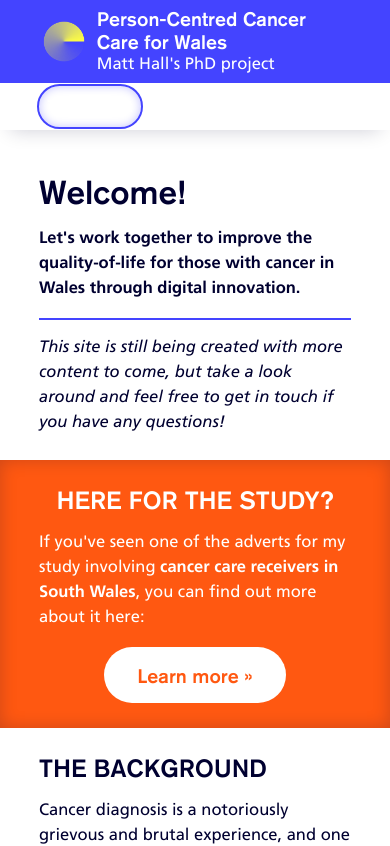
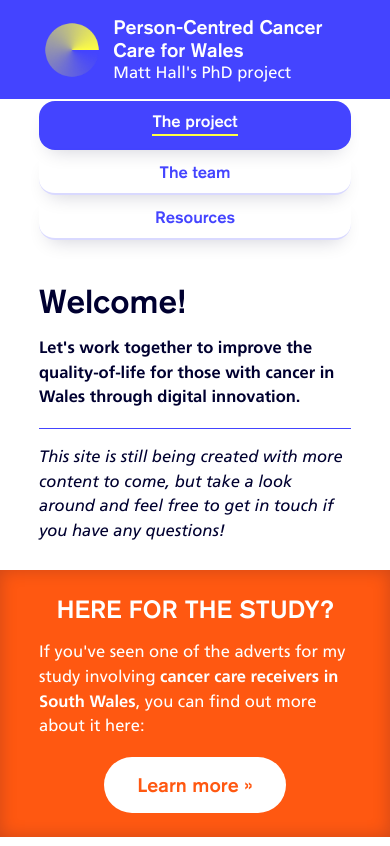
Before and after one commit to mhmatthall/pch.wales, a Next.js app: page / in a window 390 px wide. Shown: the top 846 px of the page. Built offline with nearby package versions, Linux system fonts and the light colour scheme.

Commit message:
Make site header responsive

```diff
--- a/src/components/header.jsx
+++ b/src/components/header.jsx
@@ -17,13 +17,19 @@ export default function Header() {
       <nav className={style.navbar}>
         <ul>
           <li>
-            <NavLink className={style.button} href="/" exact>The project</NavLink>
+            <NavLink className={style.button} href="/" exact>
+              <h3>The project</h3>
+            </NavLink>
           </li>
           <li>
-            <NavLink className={style.button} href="/team">The team</NavLink>
+            <NavLink className={style.button} href="/team">
+              <h3>The team</h3>
+            </NavLink>
           </li>
           <li>
-            <NavLink className={style.button} href="/resources">Resources</NavLink>
+            <NavLink className={style.button} href="/resources">
+              <h3>Resources</h3>
+            </NavLink>
           </li>
         </ul>
       </nav>
--- a/src/components/header.module.scss
+++ b/src/components/header.module.scss
@@ -14,6 +14,11 @@
   display: flex;
   height: 3rem;
   padding: 1rem theme.$page-margin;
+
+  // More space for when title overflows into 2 lines
+  @media (max-width: 520px) {
+    height: 4rem;
+  }
 
   img {
     padding-right: 0.5rem;
@@ -41,8 +46,11 @@
 
 .navbar {
   background-color: theme.$light-colour;
-  padding: 0.2rem theme.$page-margin;
-  box-shadow: 0px 10px 20px -10px transparentize(theme.$dark-colour, 0.8);
+  padding: 0 theme.$page-margin;
+
+  @media (max-width: 400px) {
+    padding-top: 0.1rem;
+  }
 
   ul {
     // Remove default bulleted list style
@@ -51,52 +59,76 @@
     margin: 0;
 
     display: flex;
-    gap: 0.2rem;
+    gap: 0.1rem;
+
+    @media (max-width: 400px) {
+      flex-direction: column;
+    }
   }
 
   li {
     // Flex at equal widths
     flex: 1;
-  }
 
     .button {
       // Make clickable area span properly
       display: block;
 
-    // Typography
+      // Button styling
+      color: theme.$primary-colour;
+      padding: 0.5rem 0;
+      border-radius: 0 0 16px 16px;
+      border-bottom: 2px solid transparentize(theme.$primary-colour, 0.8);
+      box-shadow: 0px 10px 20px -10px transparentize(theme.$dark-colour, 0.8);
+
+      h3 {
+        // Override theme style
+        font-size: theme.$default-font-size;
         font-family: theme.$title-font;
         text-align: center;
+      }
 
-    // Button styling
-    padding: 0.5rem;
-    border-radius: 64px;
-
-    // Transitions
-    transition: all 0.25s ease-out;
+      // Subtle hover animation
+      transition: all 0.15s ease-in-out;
 
       &:hover {
-      background-color: transparentize(theme.$primary-colour, 0.8);
-      box-shadow: inset 0px 0px 15px 10px theme.$light-colour;
-      letter-spacing: 0.05rem;
+        letter-spacing: 0.03rem;
+        box-shadow: 0px 10px 20px -10px transparentize(theme.$primary-colour, 0.8);
+
+        h3 {
+          font-size: theme.$slightly-bigger-font-size;
         }
-
-    &:active {
-      // No transitions for the current page, thanks
-      transition: none;
       }
     }
 
     // We need to stop name-mangling for the `id` property so NavLink can see it
     :global {
       #active {
-      outline: 2px solid theme.$primary-colour;
-      box-shadow: inset 0px 0px 10px 0px lighten($color: theme.$primary-colour, $amount: 25%);
+        background-color: theme.$primary-colour;
+        color: theme.$light-colour;
+        padding: 0.5rem 0 0.75rem;
 
+        @media (max-width: 400px) {
+          border-radius: 16px;
+        }
+
+        // Underline accent
+        h3 {
+          width: fit-content;
+          margin: 0 auto;
+          border-bottom: 2px solid theme.$highlight-colour;
+        }
+
+        // Override hover animation; don't do anything
         &:hover {
-        // Override some button styling
-        background-color: theme.$light-colour;
+          transition: none;
           letter-spacing: 0;
+
+          h3 {
+            font-size: theme.$default-font-size;
           }
         }
       }
     }
+  }
+}
```
Lines whose indentation alone changed are shown as unchanged.
